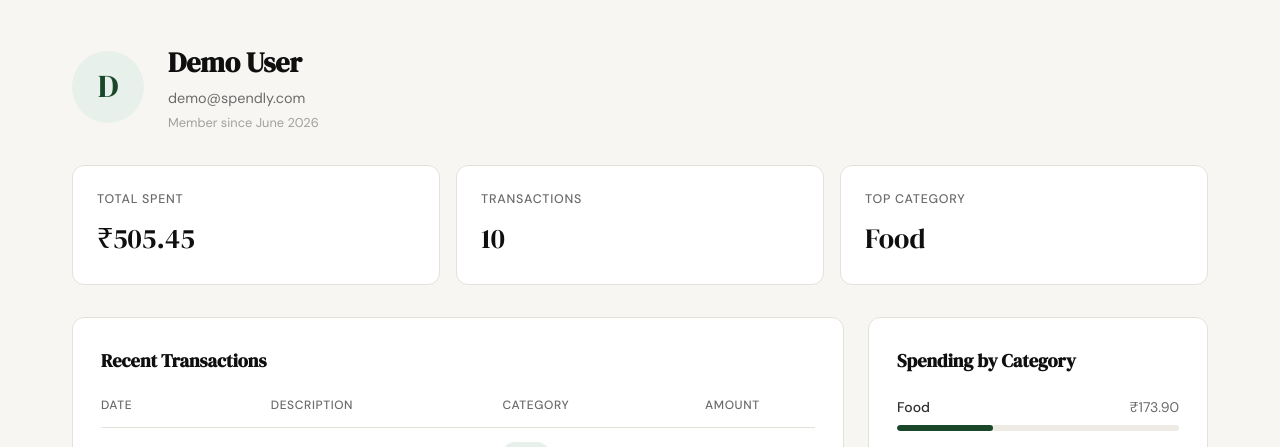
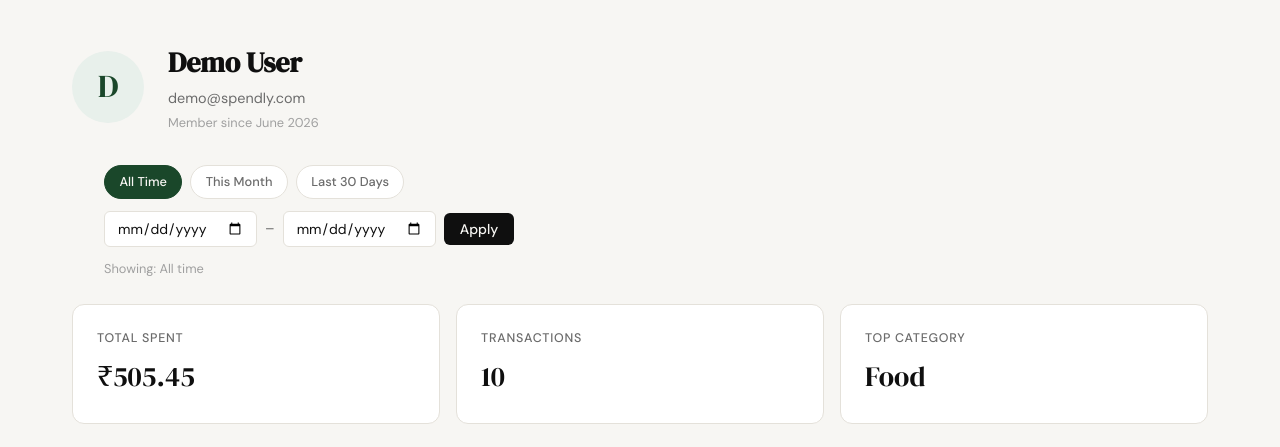
Before and after one commit to eeraanjum13/spendly, a Flask app: page /profile in a window 1280 px wide. Shown: the part 61-508 px from the top of the page. Run offline with Flask 3, Linux system fonts and the light colour scheme; a user stored in the database is signed in; data comes from the database, SQL or seed files in the repository.

Commit message:
add date filter to profile page

```diff
--- a/app.py
+++ b/app.py
@@ -1,3 +1,5 @@
+import calendar
+from datetime import date, datetime, timedelta
 from flask import Flask, render_template, request, redirect, url_for, session
 from werkzeug.security import generate_password_hash, check_password_hash
 from database.db import get_db, init_db, seed_db, get_user_by_email, create_user
@@ -92,9 +94,32 @@ def profile():
         session.clear()
         return redirect(url_for("login"))
 
-    stats       = queries.get_summary_stats(session["user_id"])
-    expenses    = queries.get_recent_transactions(session["user_id"])
-    categories  = queries.get_category_breakdown(session["user_id"])
+    raw_from = request.args.get("from_date", "").strip()
+    raw_to   = request.args.get("to_date", "").strip()
+
+    from_date = to_date = None
+    if raw_from and raw_to:
+        try:
+            from_date = datetime.strptime(raw_from, "%Y-%m-%d").date()
+            to_date   = datetime.strptime(raw_to,   "%Y-%m-%d").date()
+            if from_date > to_date:
+                from_date = to_date = None
+        except ValueError:
+            pass
+
+    from_str = from_date.isoformat() if from_date else None
+    to_str   = to_date.isoformat()   if to_date   else None
+
+    today        = date.today()
+    today_str    = today.isoformat()
+    month_start  = today.replace(day=1).isoformat()
+    month_end    = today.replace(day=calendar.monthrange(today.year, today.month)[1]).isoformat()
+    last30_start = (today - timedelta(days=30)).isoformat()
+
+    user_id    = session["user_id"]
+    stats      = queries.get_summary_stats(user_id, from_str, to_str)
+    expenses   = queries.get_recent_transactions(user_id, from_date=from_str, to_date=to_str)
+    categories = queries.get_category_breakdown(user_id, from_str, to_str)
 
     return render_template(
         "profile.html",
@@ -103,6 +128,12 @@ def profile():
         stats=stats,
         expenses=expenses,
         categories=categories,
+        from_date=from_str,
+        to_date=to_str,
+        month_start=month_start,
+        month_end=month_end,
+        last30_start=last30_start,
+        last30_end=today_str,
     )
 
 
--- a/database/queries.py
+++ b/database/queries.py
@@ -1,5 +1,11 @@
 from datetime import datetime
 from database.db import get_db
+
+
+def _date_clause(from_date, to_date):
+    if from_date and to_date:
+        return " AND date BETWEEN ? AND ?", [from_date, to_date]
+    return "", []
 
 
 def get_user_by_id(user_id):
@@ -25,16 +31,17 @@ def get_user_by_id(user_id):
     }
 
 
-def get_summary_stats(user_id):
+def get_summary_stats(user_id, from_date=None, to_date=None):
     conn = get_db()
+    date_filter, date_params = _date_clause(from_date, to_date)
     try:
         totals = conn.execute(
-            "SELECT COALESCE(SUM(amount), 0) AS total, COUNT(*) AS cnt FROM expenses WHERE user_id = ?",
-            (user_id,),
+            "SELECT COALESCE(SUM(amount), 0) AS total, COUNT(*) AS cnt FROM expenses WHERE user_id = ?" + date_filter,
+            [user_id] + date_params,
         ).fetchone()
         top = conn.execute(
-            "SELECT category FROM expenses WHERE user_id = ? GROUP BY category ORDER BY SUM(amount) DESC LIMIT 1",
-            (user_id,),
+            "SELECT category FROM expenses WHERE user_id = ?" + date_filter + " GROUP BY category ORDER BY SUM(amount) DESC LIMIT 1",
+            [user_id] + date_params,
         ).fetchone()
     finally:
         conn.close()
@@ -46,13 +53,14 @@ def get_summary_stats(user_id):
     }
 
 
-def get_recent_transactions(user_id, limit=10):
+def get_recent_transactions(user_id, limit=10, from_date=None, to_date=None):
     conn = get_db()
+    date_filter, date_params = _date_clause(from_date, to_date)
     try:
         rows = conn.execute(
             "SELECT date, description, category, amount FROM expenses"
-            " WHERE user_id = ? ORDER BY date DESC, id DESC LIMIT ?",
-            (user_id, limit),
+            " WHERE user_id = ?" + date_filter + " ORDER BY date DESC, id DESC LIMIT ?",
+            [user_id] + date_params + [limit],
         ).fetchall()
     finally:
         conn.close()
@@ -69,13 +77,14 @@ def get_recent_transactions(user_id, limit=10):
     return result
 
 
-def get_category_breakdown(user_id):
+def get_category_breakdown(user_id, from_date=None, to_date=None):
     conn = get_db()
+    date_filter, date_params = _date_clause(from_date, to_date)
     try:
         rows = conn.execute(
             "SELECT category AS name, SUM(amount) AS total FROM expenses"
-            " WHERE user_id = ? GROUP BY category ORDER BY total DESC",
-            (user_id,),
+            " WHERE user_id = ?" + date_filter + " GROUP BY category ORDER BY total DESC",
+            [user_id] + date_params,
         ).fetchall()
     finally:
         conn.close()
--- /dev/null
+++ b/static/css/filter.css
@@ -0,0 +1,107 @@
+/* ------------------------------------------------------------------ */
+/* Filter bar                                                          */
+/* ------------------------------------------------------------------ */
+
+.filter-bar {
+    max-width: var(--max-width);
+    margin: 0 auto 1.5rem;
+    padding: 0 2rem;
+    display: flex;
+    flex-direction: column;
+    gap: 0.75rem;
+}
+
+.filter-presets {
+    display: flex;
+    gap: 0.5rem;
+    flex-wrap: wrap;
+}
+
+.filter-preset {
+    display: inline-block;
+    padding: 0.35rem 0.9rem;
+    border: 1px solid var(--border);
+    border-radius: 999px;
+    font-size: 0.8rem;
+    font-weight: 500;
+    color: var(--ink-muted);
+    background: var(--paper-card);
+    transition: all 0.15s;
+    cursor: pointer;
+}
+
+.filter-preset:hover {
+    border-color: var(--accent);
+    color: var(--accent);
+}
+
+.filter-preset.active {
+    background: var(--accent);
+    border-color: var(--accent);
+    color: var(--paper);
+}
+
+.filter-form {
+    display: flex;
+    align-items: center;
+    gap: 0.5rem;
+    flex-wrap: wrap;
+}
+
+.filter-form span {
+    color: var(--ink-muted);
+    font-size: 0.9rem;
+}
+
+.filter-date-input {
+    padding: 0.45rem 0.75rem;
+    border: 1px solid var(--border);
+    border-radius: var(--radius-sm);
+    font-family: var(--font-body);
+    font-size: 0.875rem;
+    color: var(--ink);
+    background: var(--paper-card);
+    outline: none;
+    transition: border-color 0.15s;
+}
+
+.filter-date-input:focus {
+    border-color: var(--accent);
+}
+
+.filter-submit {
+    padding: 0.45rem 1rem;
+    background: var(--ink);
+    color: var(--paper);
+    border: none;
+    border-radius: var(--radius-sm);
+    font-family: var(--font-body);
+    font-size: 0.875rem;
+    font-weight: 500;
+    cursor: pointer;
+    transition: background 0.15s;
+}
+
+.filter-submit:hover {
+    background: var(--accent);
+}
+
+.filter-label {
+    font-size: 0.8rem;
+    color: var(--ink-faint);
+}
+
+/* ------------------------------------------------------------------ */
+/* Responsive                                                          */
+/* ------------------------------------------------------------------ */
+
+@media (max-width: 600px) {
+    .filter-bar {
+        padding: 0 1rem;
+    }
+
+    .filter-form {
+        flex-direction: column;
+        align-items: flex-start;
+    }
+}
--- a/templates/profile.html
+++ b/templates/profile.html
@@ -4,6 +4,7 @@
 
 {% block head %}
 <link rel="stylesheet" href="{{ url_for('static', filename='css/profile.css') }}">
+<link rel="stylesheet" href="{{ url_for('static', filename='css/filter.css') }}">
 {% endblock %}
 
 {% block content %}
@@ -17,6 +18,35 @@
             <p class="profile-since">Member since {{ member_since }}</p>
         </div>
     </section>
+
+    <div class="filter-bar">
+        <div class="filter-presets">
+            <a class="filter-preset {% if not from_date %}active{% endif %}"
+               href="{{ url_for('profile') }}">All Time</a>
+            <a class="filter-preset {% if from_date == month_start and to_date == month_end %}active{% endif %}"
+               href="{{ url_for('profile', from_date=month_start, to_date=month_end) }}">This Month</a>
+            <a class="filter-preset {% if from_date == last30_start and to_date == last30_end %}active{% endif %}"
+               href="{{ url_for('profile', from_date=last30_start, to_date=last30_end) }}">Last 30 Days</a>
+        </div>
+
+        <form class="filter-form" method="GET" action="{{ url_for('profile') }}">
+            <input class="filter-date-input" type="date" name="from_date"
+                   value="{{ from_date or '' }}">
+            <span>–</span>
+            <input class="filter-date-input" type="date" name="to_date"
+                   value="{{ to_date or '' }}">
+            <button class="filter-submit" type="submit">Apply</button>
+        </form>
+
+        <p class="filter-label">
+            Showing:
+            {% if from_date and to_date %}
+                {{ from_date }} – {{ to_date }}
+            {% else %}
+                All time
+            {% endif %}
+        </p>
+    </div>
 
     <section class="stats-row">
         <div class="stat-card">
```
Also changed, not shown: tests/test_06_date_filter_for_profile.py (added, +397 -0 lines), .claude/commands/code-review-feature.md, .claude/specs/06-date-filter-for-profile-page.md (added).
